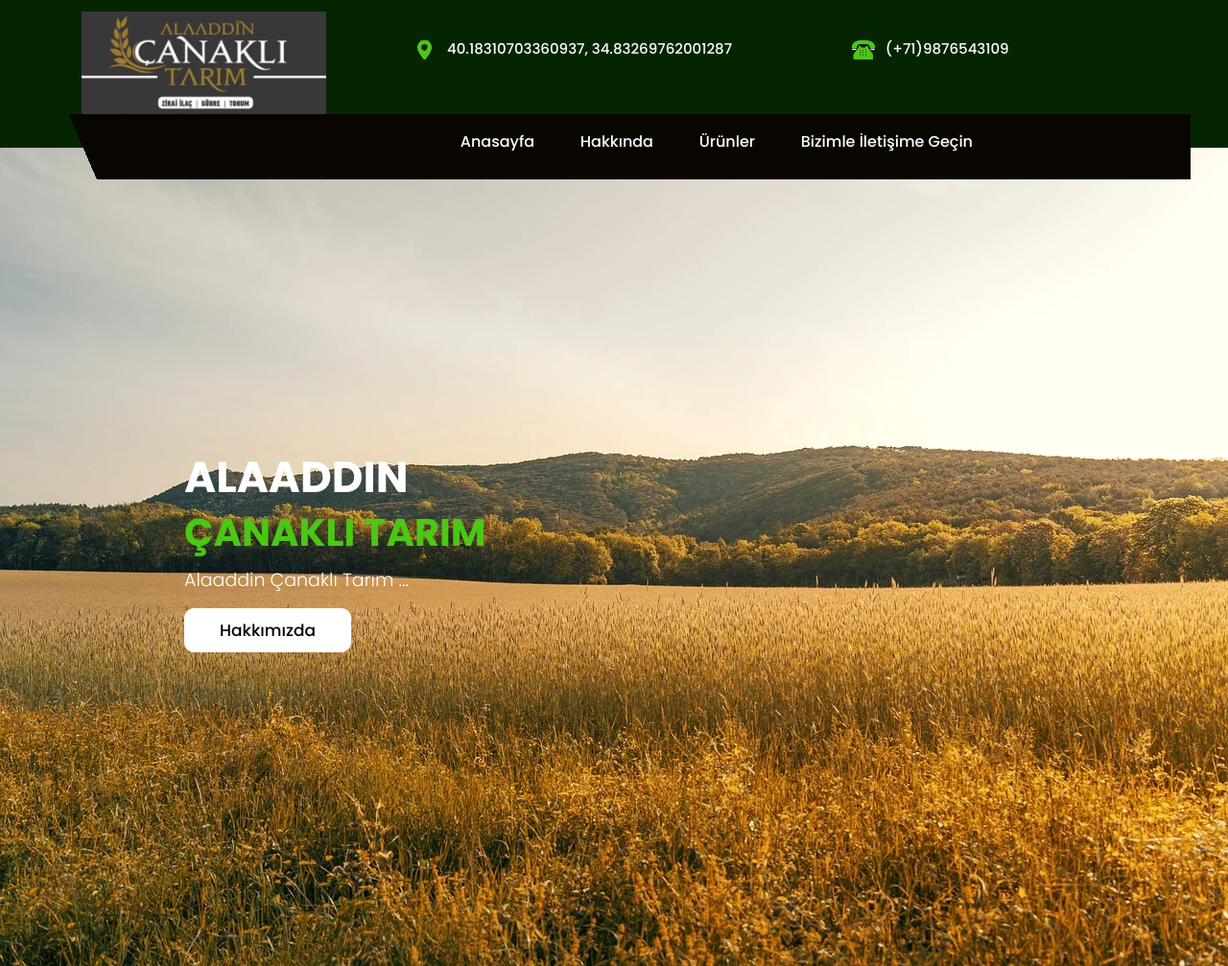
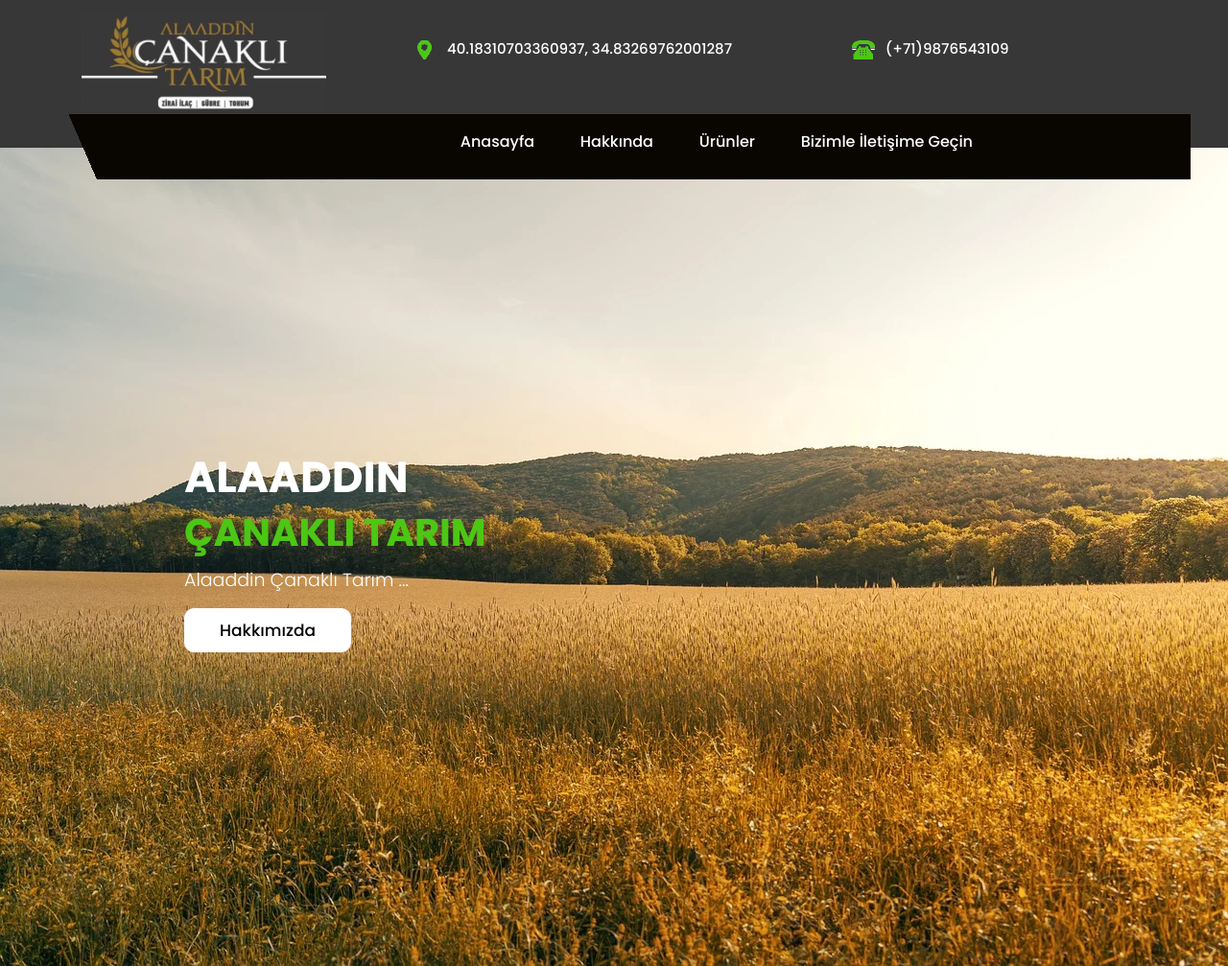
Before and after one commit to 4T4L4Y/Canakli, a plain HTML site: page index.html in a window 1280 px wide. Shown: the top 1007 px of the page at 96% size. Drawn offline with nearby package versions, Linux system fonts and the light colour scheme; some packages are replaced by stand-ins of ours.

Commit message:
Update style.css

```diff
--- a/css/style.css
+++ b/css/style.css
@@ -438,7 +438,7 @@ a.readmore_bt {
 .header {
      font-family: poppins;
      padding: 10px 0px;
-    background: #052501;
+    background: #373737;
      background-repeat: no-repeat;
 background-size: 100% 100%;
 background-position: center center;
```
